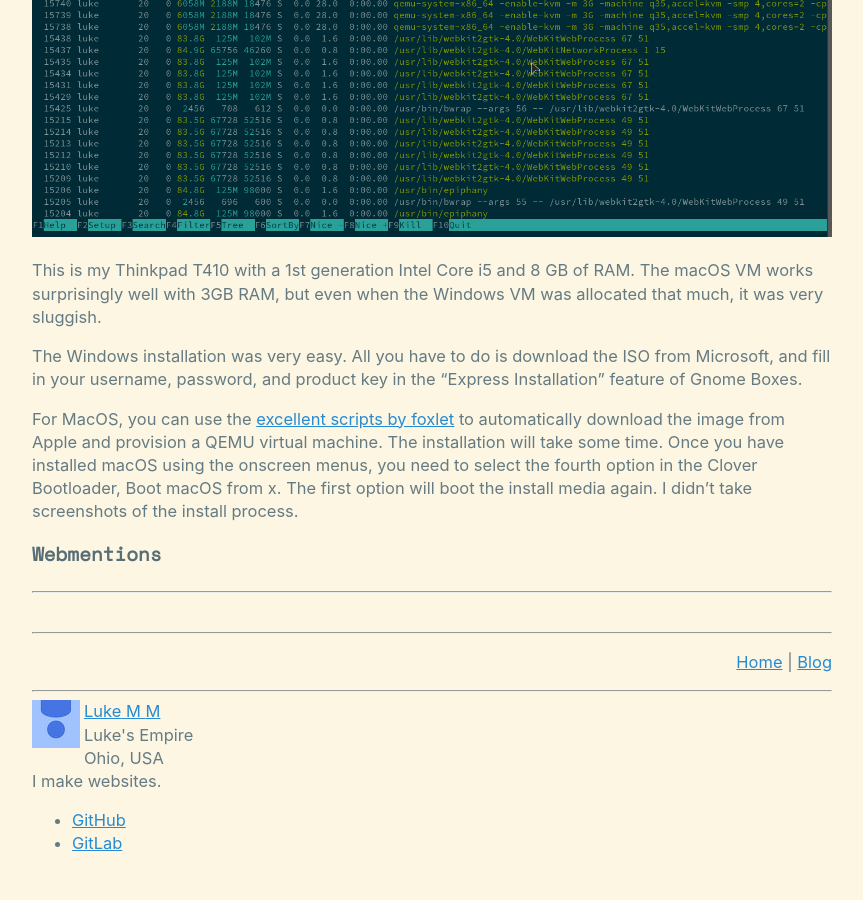
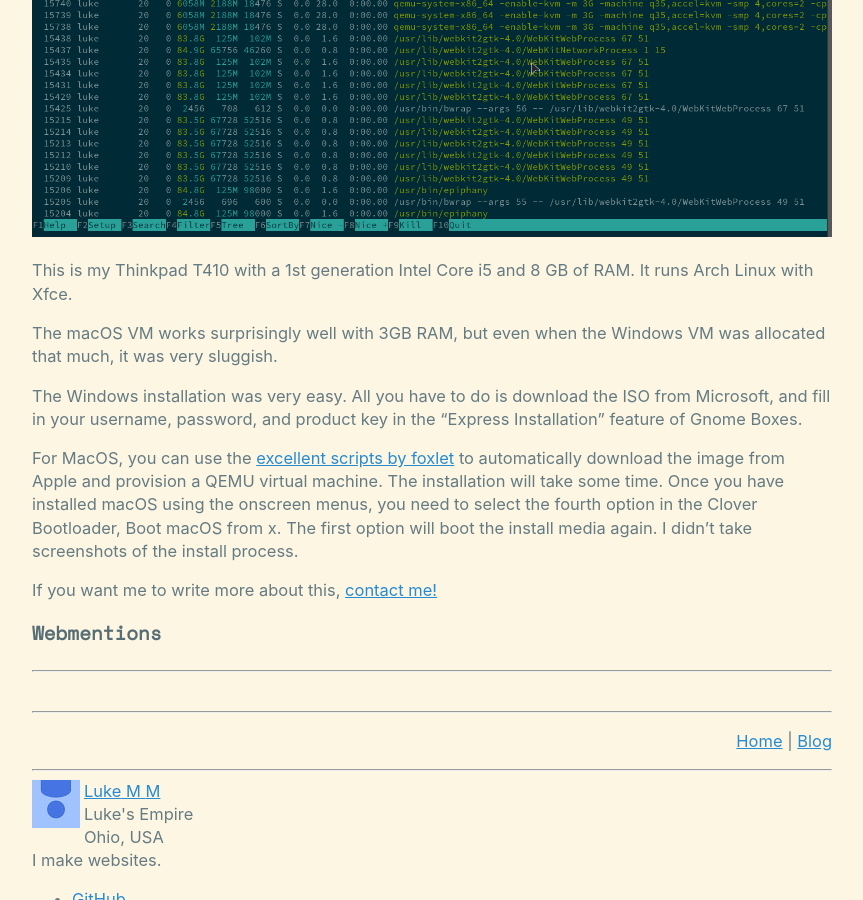
Before and after one commit to luke2m/lukesempire-gitlab-mirror, a Jekyll site: the page built from _posts/2021-04-11-VMs.md, in a window 1280 px wide and 900 px high, scrolled down 2139 px. Shown: the whole window, without its empty margins (208-1071 px from the left). Built offline with Jekyll 4.4.1, drawn with Linux system fonts in a browser that asks for light colours; comment, search, counter and statistics services are not loaded.

Commit message:
Update 2021-04-11-VMs.md

```diff
--- a/_posts/2021-04-11-VMs.md
+++ b/_posts/2021-04-11-VMs.md
@@ -13,8 +13,12 @@ My Website
 
 ![htop on the physical machine](/uploads/vm/htop-fs8.png)
 
-This is my Thinkpad T410 with a 1st generation Intel Core i5 and 8 GB of RAM. The macOS VM works surprisingly well with 3GB RAM, but even when the Windows VM was allocated that much, it was very sluggish.
+This is my Thinkpad T410 with a 1st generation Intel Core i5 and 8 GB of RAM. It runs Arch Linux with Xfce.
+
+The macOS VM works surprisingly well with 3GB RAM, but even when the Windows VM was allocated that much, it was very sluggish.
 
 The Windows installation was very easy. All you have to do is download the ISO from Microsoft, and fill in your username, password, and product key in the "Express Installation" feature of Gnome Boxes.
 
 For MacOS, you can use the [excellent scripts by foxlet](https://github.com/foxlet/macOS-Simple-KVM) to automatically download the image from Apple and provision a QEMU virtual machine. The installation will take some time. Once you have installed macOS using the onscreen menus, you need to select the fourth option in the Clover Bootloader, Boot macOS from x. The first option will boot the install media again. I didn't take screenshots of the install process.
+
+If you want me to write more about this, [contact me!](/contact.html)
```
